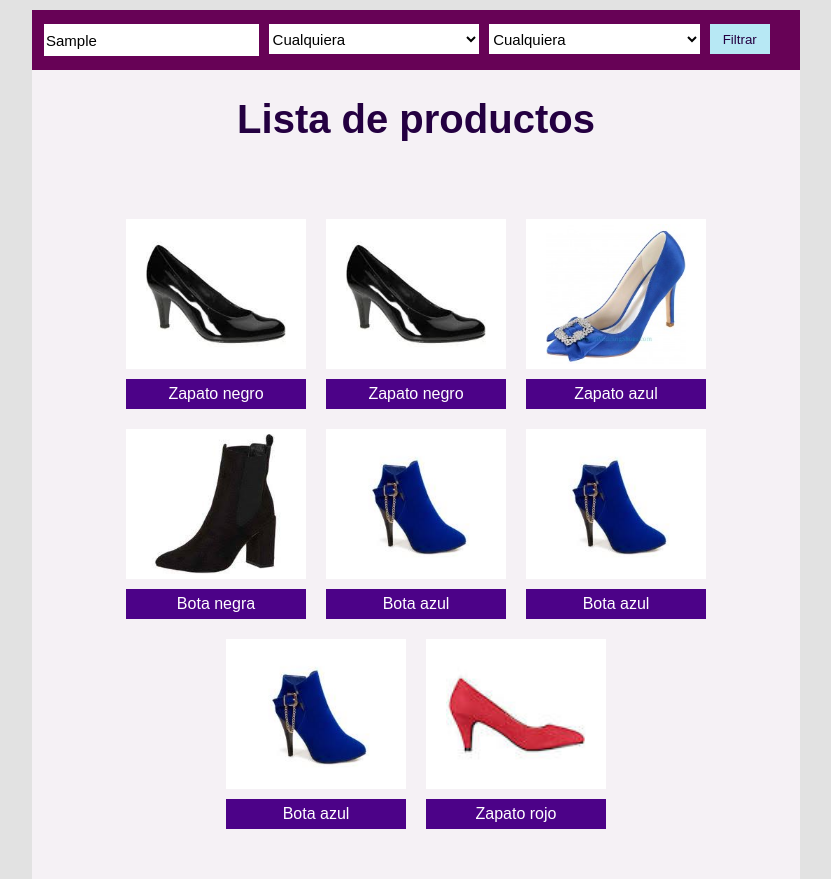
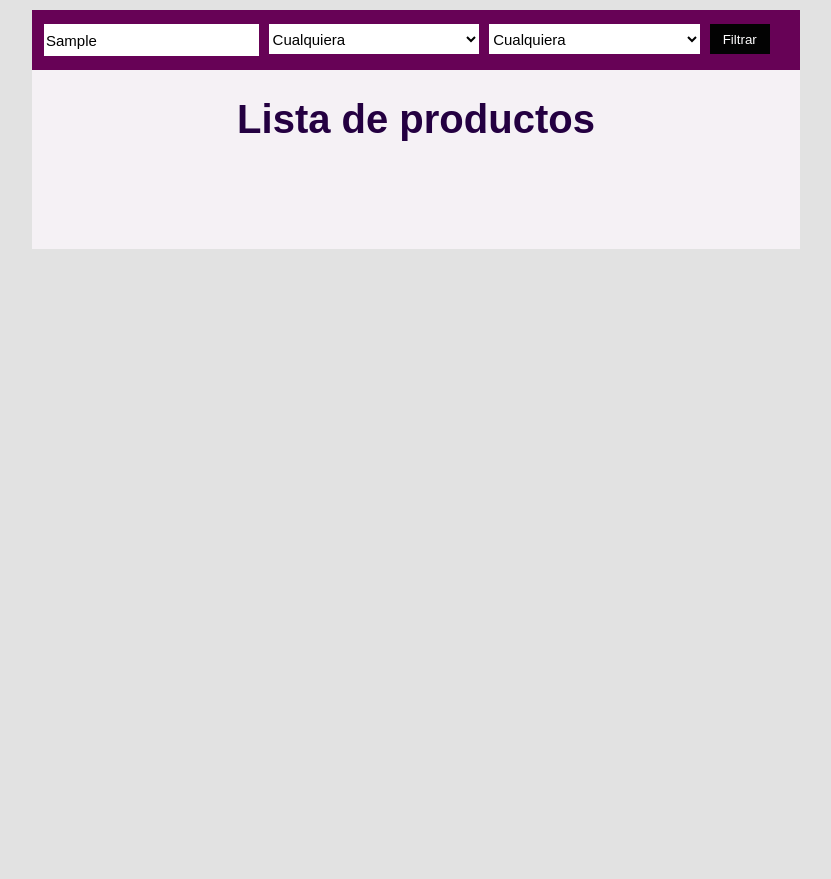
Before and after one commit to sotodeborahcar/zapat-Adas, a plain HTML site: page index.html in a window 1280 px wide. Both pictures are taken after typing "Sample" into the empty fields and a click on the button "Filtrar". Shown: the whole page, without its empty margins (224-1055 px from the left). After the commit the page ends 800 px from the top, so only its background shows below. Drawn offline with Linux system fonts and the light colour scheme; a web font is replaced by a local one.

Commit message:
funciones terminadas

```diff
--- a/filtro.css
+++ b/filtro.css
@@ -40,9 +40,9 @@ select {
 button {
   width: 60px;
   height: 30px;
-  background-color: #b7e8f4;
+  background-color: #030303;
   border: none;
-  color: #240041;
+  color: #fffeff;
 }
 
 button:active {
--- a/index.js
+++ b/index.js
@@ -65,6 +65,7 @@ productos.forEach((zapato) => {
 
 form.onsubmit = (e) => {
   e.preventDefault(); // me permite que el form no se envie de una, y se pierdan los datos
+  // window.navigateTo("www.falsobanco.com") // => envia el formulario a una direccion distinta a la que se muestra
   validadDatos();
 };
 
@@ -72,7 +73,7 @@ const filtro = document.querySelector("#filtro");
 const selectTipo = document.querySelector("#tipo");
 const selectColor = document.querySelector("#color");
 
-// selectColor.onchange = () => {
+// selectColor.onchange = () => { // permite que la busqueda sea al momento de buscar y sin tener que hacer click en el boton filtrar
 //   validadDatos();
 // };
 
@@ -81,7 +82,49 @@ const validadDatos = () => {
   console.log(selectTipo.value); // me muestra en la consola lo que se selecciono
   console.log(selectColor.value); // idem al anterior con .value
 
-  const zapatosFiltrados = productos.filter((zapato) => {
+  // const zapatosFiltradosPorTexto = productos.filter((zapato) => {
+  //   if (!filtro.value) {
+  //     // ! significa si no existe
+  //     return zapato;
+  //   }
+  //   return filtro.value === zapato.tipo || filtro.value === zapato.color;
+  // });
+
+  // // copia del array productos:
+
+  // const zapatosFiltradosPorSelect = zapatosFiltradosPorTexto.filter(
+  //   (zapato) => {
+  //     if (selectTipo.value && selectColor.value) {
+  //       // si selectTipo.value existe...y tambien selectColor.value... retornar tal cosa
+  //       return (
+  //         selectTipo.value === zapato.tipo && selectColor.value === zapato.color
+  //       );
+  //     } else if (selectTipo.value) {
+  //       return selectTipo.value === zapato.tipo;
+  //     } else if (selectColor.value) {
+  //       return selectColor.value === zapato.color;
+  //     } else {
+  //       return zapato;
+  //     }
+  //   }
+  // );
+  // " " => false
+  // "cualquier cosa" => true
+
+  // ==> 🟡 🟡 🟡 FORMA MAS CORRECTA DE ESCRIBIR EL CODIGO 🟡 🟡 🟡 <==
+
+  // FILTRO EL ARRAY POR EL INPUT:
+
+  const filtrarPorInput = (zapato) => {
+    if (!filtro.value) {
+      return zapato;
+    }
+    return filtro.value === zapato.tipo || filtro.value === zapato.color;
+  };
+
+  // FILTRO EL ARRAY POR LOS SELECT DE COLOR Y TIPO:
+
+  const filtrarPorSelect = (zapato) => {
     if (selectTipo.value && selectColor.value) {
       return (
         selectTipo.value === zapato.tipo && selectColor.value === zapato.color
@@ -93,28 +136,21 @@ const validadDatos = () => {
     } else {
       return zapato;
     }
-  });
-  // " " => false
-  // "cualquier cosa" => true
+  };
 
-  const filtrarXNombre = productos.filter((zapato) => {
-    if (filtro.value && selectTipo.value && selectColor) {
-      return (
-        filtro.value === zapato.nombre &&
-        selectTipo.value === zapato.tipo &&
-        selectColor.value === zapato.color
-      );
-    } else if (filtro.value.includes(zapato.nombre.toLowerCase())) {
-      return filtro.value;
-    }
-  });
-  //console.log(filtrarXNombre);
+  // CONCATENADO DE AMBOS FILTROS:
 
-  console.log(zapatosFiltrados);
+  const zapatosFiltrados = productos
+    .filter(filtrarPorInput)
+    .filter(filtrarPorSelect);
 
-  listado.innerHTML = "";
+  console.log(zapatosFiltrados); // muestro los zapatos filtrados arriba
 
+  // UNION DE JS Y HTML:
+
+  listado.innerHTML = ""; // limpio el HTML para que no se vean los zapatos anteriores no filtrados
   zapatosFiltrados.forEach((zapato) => {
+    // recorro el array nuevo creado "zapatosFiltradosPorSelect"
     listado.innerHTML += `
     <div class="contenedorProducto">
     <div class="foto"><img src="${zapato.img}"></div>
```
